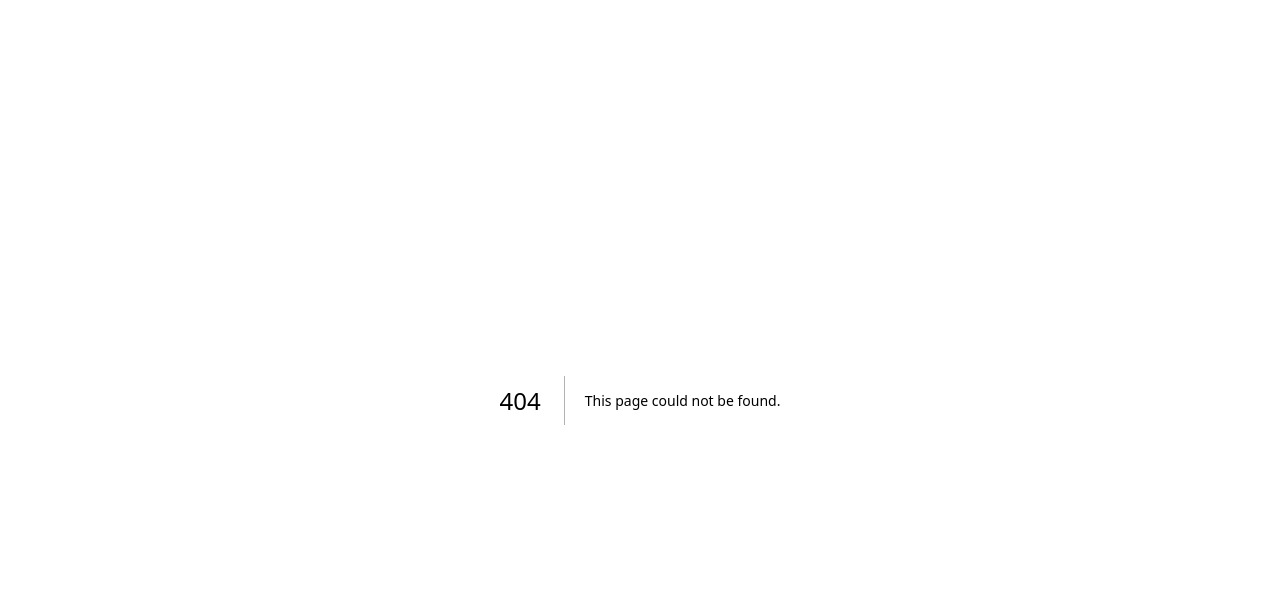
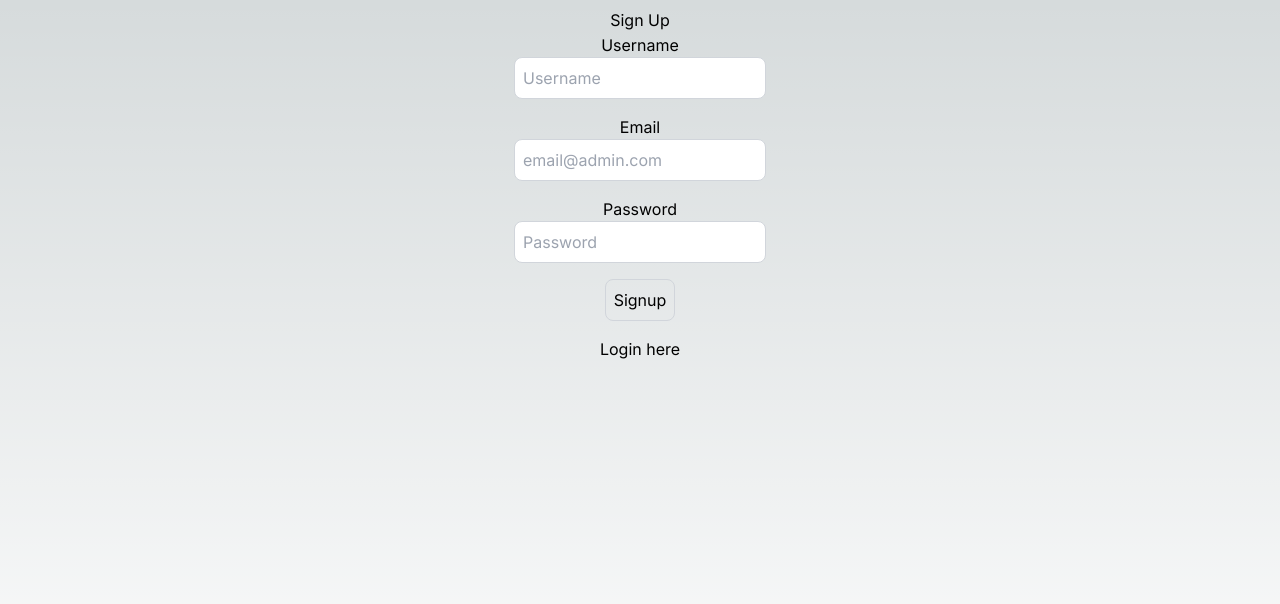
Before and after one commit to piyushpanchal114/next-auth-practice, a Next.js app: page /signup in a window 1280 px wide. Before the commit this address had no page. Shown: the top 604 px of the page. Built offline with nearby package versions, Linux system fonts and the light colour scheme.

Commit message:
Signup page created

```diff
--- /dev/null
+++ b/src/app/signup/page.tsx
@@ -0,0 +1,56 @@
+"use client";
+import Link from "next/link";
+import React, { useState } from "react";
+import { useRouter } from "next/navigation";
+import { axios } from "axios";
+
+export default function SignupPage() {
+  const [user, setUser] = React.useState({
+    email: "",
+    password: "",
+    username: "",
+  });
+
+  const onSignup = async () => {};
+
+  return (
+    <div className="flex flex-col items-center justify-enter min-h-screen py-2">
+      <h1>Sign Up</h1>
+      <hr />
+      <label htmlFor="username">Username</label>
+      <input
+        className="p-2 border border-gray-300 rounded-lg mb-4 focus:outline-none focus:border-gray-600"
+        type="text"
+        id="username"
+        value={user.username}
+        onChange={(e) => setUser({ ...user, username: e.target.value })}
+        placeholder="Username"
+      />
+      <label htmlFor="email">Email</label>
+      <input
+        className="p-2 border border-gray-300 rounded-lg mb-4 focus:outline-none focus:border-gray-600"
+        type="email"
+        id="email"
+        value={user.email}
+        onChange={(e) => setUser({ ...user, email: e.target.value })}
+        placeholder="email@admin.com"
+      />
+      <label htmlFor="password">Password</label>
+      <input
+        className="p-2 border border-gray-300 rounded-lg mb-4 focus:outline-none focus:border-gray-600"
+        type="password"
+        id="password"
+        value={user.password}
+        onChange={(e) => setUser({ ...user, password: e.target.value })}
+        placeholder="Password"
+      />
+      <button
+        onClick={onSignup}
+        className="p-2 border border-gray-300 rounded-lg mb-4 focus:outline-none focus:border-gray-600"
+      >
+        Signup
+      </button>
+      <Link href="/login">Login here</Link>
+    </div>
+  );
+}
```
